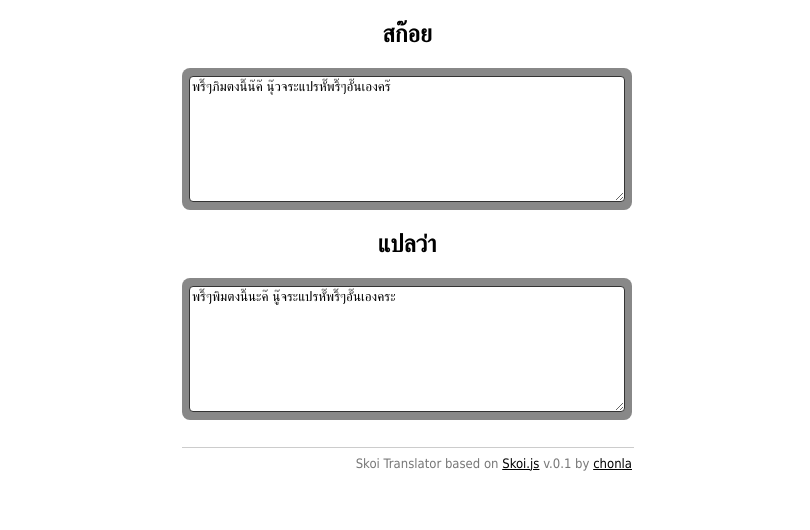
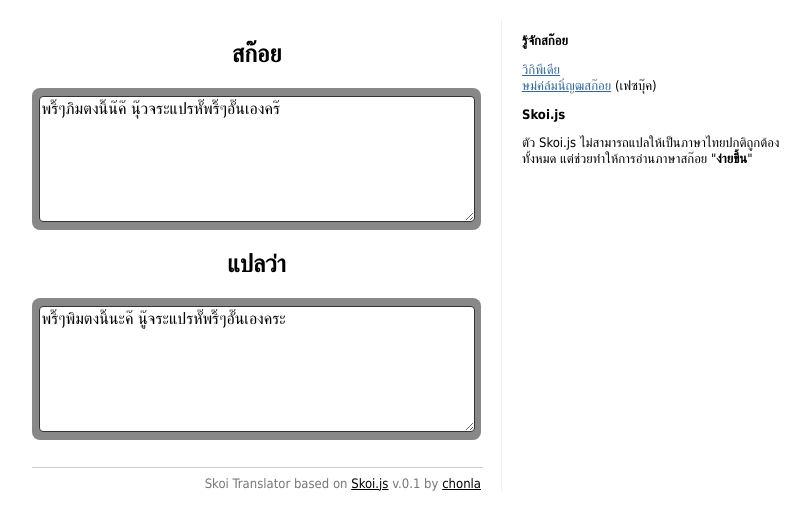
Before and after one commit to chonla/Skoi, a plain HTML site: page index.html in a window 1280 px wide. Shown: the whole page, without its empty margins (233-1043 px from the left). Drawn offline with nearby package versions, Linux system fonts and the light colour scheme.

Commit message:
update index.html

```diff
--- a/index.html
+++ b/index.html
@@ -25,11 +25,32 @@
 		h2 {
 			text-align:center;
 		}
+		h3 {
+			font-size:small;
+			text-align:left;
+		}
 		.wrapper {
 			display:block;
-			width:450px;
+			width:750px;
+			height:auto;
+			margin:20px auto;
+		}
+		.left {
+			display:block;
+			width:470px;
 			height:auto;
 			margin:0px auto;
+			float:left;
+			border-right:1px solid #eee;
+			padding-right:20px;
+		}
+		.right {
+			display:block;
+			width:260px;
+			height:auto;
+			margin:0px auto;
+			float:right;
+			font-size:small;
 		}
 		.border {
 			display:block;
@@ -47,6 +68,7 @@
 			border-radius:4px;
 			border:1px solid #333;
 			overflow:auto;
+			font-size:medium;
 		}
 		.footer {
 			font-size:small;
@@ -56,11 +78,29 @@
 		.footer a {
 			color:#000;
 		}
+		.right a {
+			color:#336699;
+			font-size:small;
+		}
 	</style>
+	<script type="text/javascript">
+
+		var _gaq = _gaq || [];
+		_gaq.push(['_setAccount', 'UA-33482815-1']);
+		_gaq.push(['_trackPageview']);
+
+		(function() {
+			var ga = document.createElement('script'); ga.type = 'text/javascript'; ga.async = true;
+			ga.src = ('https:' == document.location.protocol ? 'https://ssl' : 'http://www') + '.google-analytics.com/ga.js';
+			var s = document.getElementsByTagName('script')[0]; s.parentNode.insertBefore(ga, s);
+		})();
+
+	</script>
  </head>
 
  <body>
 	<div class="wrapper">
+		<div class="left">
 			<h2>สก๊อย</h2>
 			<div class="border">
 				<textarea id="skoi" class="textbox">พริ๊ๆภิมตงนิ๊น๊ค๊ นุ๊วจระแปรหั๊พริ๊ๆอั๊นเองคร๊</textarea>
@@ -75,5 +115,13 @@
 				Skoi Translator based on <a href="https://github.com/chonla/Skoi">Skoi.js</a> v.<span id="version"></span> by <a href="https://github.com/chonla">chonla</a>
 			</div>
 		</div>
+		<div class="right">
+			<h3>รู้จักสก๊อย</h3>
+			<a href="http://th.wikipedia.org/wiki/%E0%B8%AA%E0%B8%81%E0%B9%8A%E0%B8%AD%E0%B8%A2">วิกิพีเดีย</a><br>
+			<a href="http://www.facebook.com/sowhateiei">ษม่ค่ล์มนิ๋ญฒสก๊อย</a> (เฟซบุ๊ค)
+			<h3>Skoi.js</h3>
+			ตัว Skoi.js ไม่สามารถแปลให้เป็นภาษาไทยปกติถูกต้องทั้งหมด แต่ช่วยทำให้การอ่านภาษาสก๊อย "<b>ง่ายขึ้น</b>"
+		</div>
+  </div>
  </body>
 </html>
```
Lines whose indentation alone changed are shown as unchanged.
